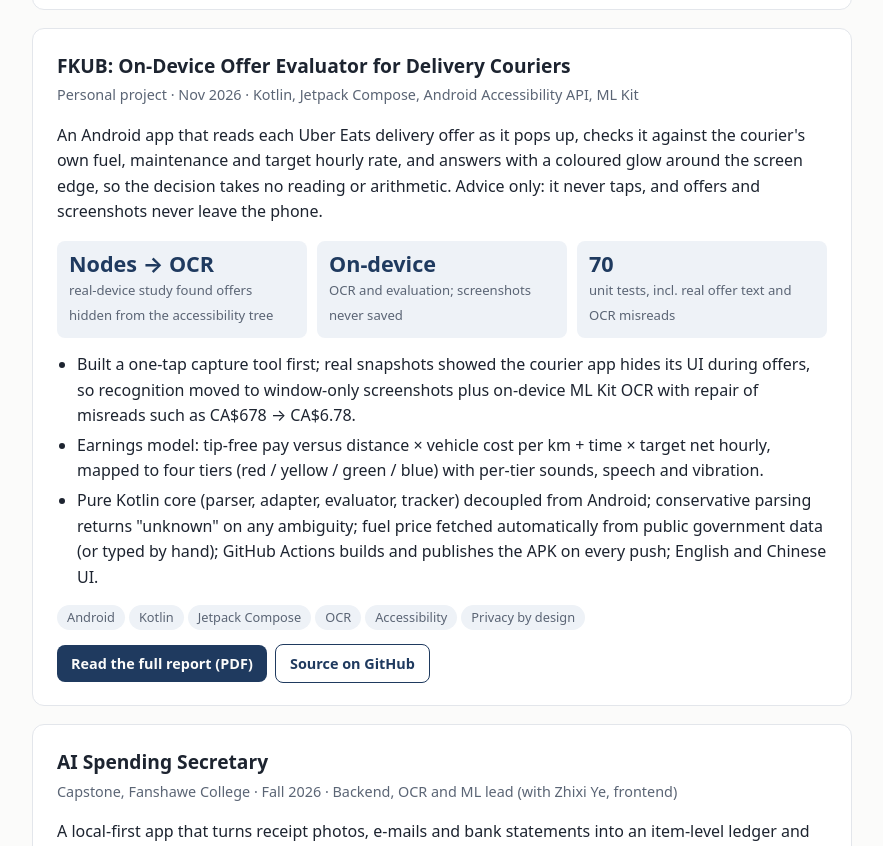
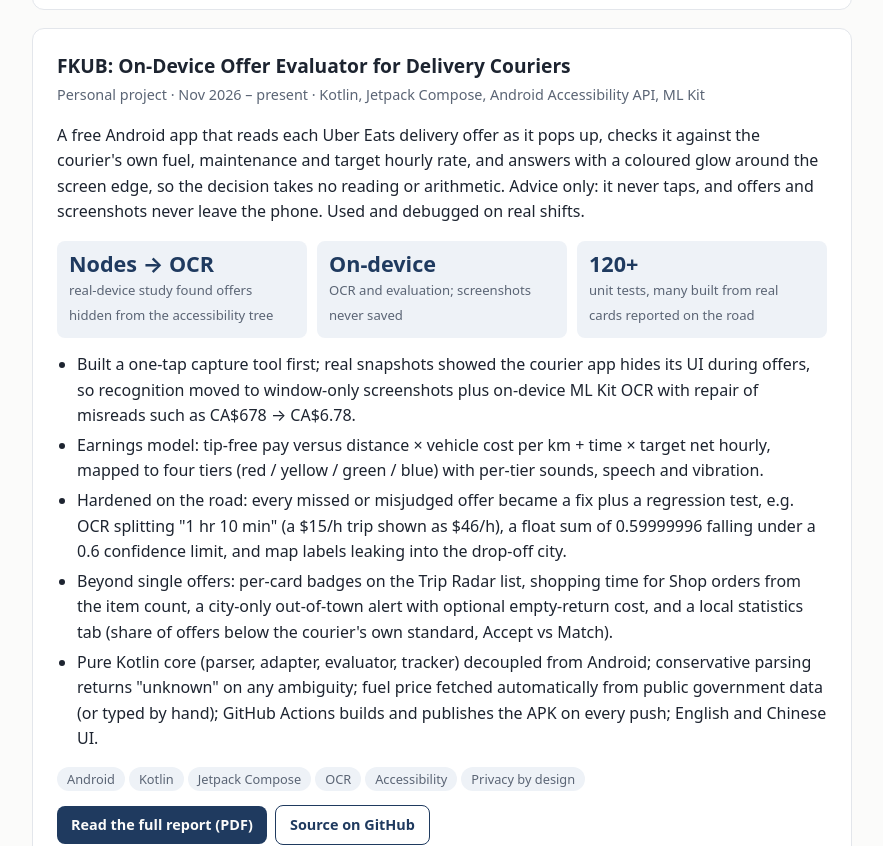
Before and after one commit to azureservertop-cell/azureservertop-cell.github.io, a plain HTML site: page index.html in a window 1280 px wide. Shown: the part 799-1645 px from the top of the page, without its empty margins (198-1081 px from the left). Drawn offline with Linux system fonts and the light colour scheme.

Commit message:
Update FKUB card and report to the current app
Co-Authored-By: Claude Fable 5.2 <noreply@anthropic.com>
Claude-Session: https://claude.ai/code/session_012XktF4B26VbyMWCGLDP6DG

```diff
--- a/index.html
+++ b/index.html
@@ -65,16 +65,18 @@ footer{color:var(--muted);font-size:.85rem;margin-top:48px}
 
 <section class="card" id="fkub">
   <h3>FKUB: On-Device Offer Evaluator for Delivery Couriers</h3>
-  <div class="meta">Personal project · Nov 2026 · Kotlin, Jetpack Compose, Android Accessibility API, ML Kit</div>
-  <p>An Android app that reads each Uber Eats delivery offer as it pops up, checks it against the courier's own fuel, maintenance and target hourly rate, and answers with a coloured glow around the screen edge, so the decision takes no reading or arithmetic. Advice only: it never taps, and offers and screenshots never leave the phone.</p>
+  <div class="meta">Personal project · Nov 2026 – present · Kotlin, Jetpack Compose, Android Accessibility API, ML Kit</div>
+  <p>A free Android app that reads each Uber Eats delivery offer as it pops up, checks it against the courier's own fuel, maintenance and target hourly rate, and answers with a coloured glow around the screen edge, so the decision takes no reading or arithmetic. Advice only: it never taps, and offers and screenshots never leave the phone. Used and debugged on real shifts.</p>
   <div class="stats">
     <div class="stat"><b>Nodes → OCR</b><span>real-device study found offers hidden from the accessibility tree</span></div>
     <div class="stat"><b>On-device</b><span>OCR and evaluation; screenshots never saved</span></div>
-    <div class="stat"><b>70</b><span>unit tests, incl. real offer text and OCR misreads</span></div>
+    <div class="stat"><b>120+</b><span>unit tests, many built from real cards reported on the road</span></div>
   </div>
   <ul>
     <li>Built a one-tap capture tool first; real snapshots showed the courier app hides its UI during offers, so recognition moved to window-only screenshots plus on-device ML Kit OCR with repair of misreads such as CA$678 → CA$6.78.</li>
     <li>Earnings model: tip-free pay versus distance × vehicle cost per km + time × target net hourly, mapped to four tiers (red / yellow / green / blue) with per-tier sounds, speech and vibration.</li>
+    <li>Hardened on the road: every missed or misjudged offer became a fix plus a regression test, e.g. OCR splitting "1 hr 10 min" (a $15/h trip shown as $46/h), a float sum of 0.59999996 falling under a 0.6 confidence limit, and map labels leaking into the drop-off city.</li>
+    <li>Beyond single offers: per-card badges on the Trip Radar list, shopping time for Shop orders from the item count, a city-only out-of-town alert with optional empty-return cost, and a local statistics tab (share of offers below the courier's own standard, Accept vs Match).</li>
     <li>Pure Kotlin core (parser, adapter, evaluator, tracker) decoupled from Android; conservative parsing returns "unknown" on any ambiguity; fuel price fetched automatically from public government data (or typed by hand); GitHub Actions builds and publishes the APK on every push; English and Chinese UI.</li>
   </ul>
   <div class="tags"><span class="tag">Android</span><span class="tag">Kotlin</span><span class="tag">Jetpack Compose</span><span class="tag">OCR</span><span class="tag">Accessibility</span><span class="tag">Privacy by design</span></div>
```
Also changed, not shown: 1 other file.
